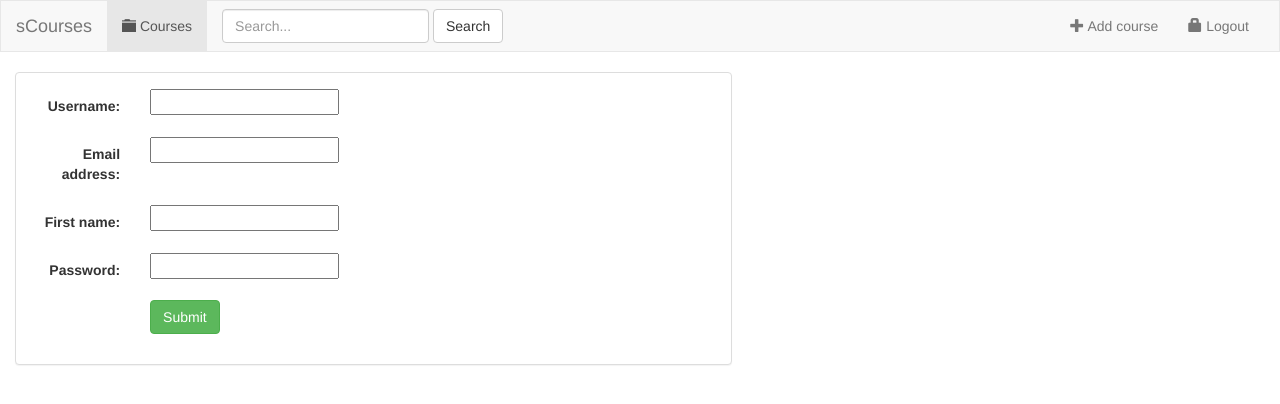
After one commit to yasotnik/dj-blog, a Django app: page /courses/register/ in a window 1280 px wide. The commit adds this page. Shown: the top 404 px of the page. Run offline with Django 3.2, Linux system fonts and the light colour scheme; some libraries are stand-ins or nearby versions.

Commit message:
Added registration form

```diff
--- a/courses/forms.py
+++ b/courses/forms.py
@@ -7,4 +7,4 @@ class UserForm(forms.ModelForm):
 
     class Meta:
         model = User
-        fields = ['username', 'password', 'email']
+        fields = ['username', 'email', 'first_name', 'password']
--- a/courses/templates/courses/form-template.html
+++ b/courses/templates/courses/form-template.html
@@ -6,7 +6,6 @@
         </div>
         <label class="control-label col-sm-2">{{ field.label_tag }}</label>
         <div class="col-sm-10">{{ field }}</div>
-
     </div>
 
 {% endfor %}
--- /dev/null
+++ b/courses/templates/courses/registration.html
@@ -0,0 +1,20 @@
+{% extends "courses/base.html" %}
+{% block title %}Registration{% endblock %}
+{% block content %}
+        <div class="col-sm-12 col-md-7">
+            <div class="panel panel-default">
+                <div class="panel-body">
+                    <form class="form-horizontal" action="" method="post"
+                          enctype="multipart/form-data">
+                        {%  csrf_token %}
+                        {% include 'courses/form-template.html' %}
+                        <div class="form-group">
+                            <div class="col-sm-offset-2 col-sm-10">
+                                <button type="submit"  class="btn btn-success">Submit</button>
+                            </div>
+                        </div>
+                    </form>
+                </div>
+            </div>
+        </div>
+{% endblock content %}
--- a/courses/url.py
+++ b/courses/url.py
@@ -8,6 +8,9 @@ app_name = 'courses'
 urlpatterns = [
     # URL for course list /courses
     url(r'^$', views.CoursesView.as_view(), name='index'),
+
+    # URL for course list /courses
+    url(r'^register/$', views.UserFormView.as_view(), name='register'),
 
     # URL for exact course /course/id/
     url(r'^(?P<pk>[0-9]+)/$', views.DetailView.as_view(), name='course_info'),
--- a/courses/views.py
+++ b/courses/views.py
@@ -44,18 +44,27 @@ class UserFormView(View):
     # display blank form
     def get(self, request):
         form = self.form_class(None)
-        return render(request, self.template_name, {form:'form'})
+        return render(request, self.template_name, {'form': form})
 
     # reg user
     def post(self, request):
         form = self.form_class(request.POST)
-
         if form.is_valid():
             user = form.save(commit=False)
             username = form.cleaned_data['username']
             password = form.cleaned_data['password']
             user.set_password(password)
             user.save()
+
+            user = authenticate(username=username, password=password)
+
+            if user is not None:
+                if user.is_active:
+                    login(request, user)
+                    return redirect('courses:index')
+
+        return render(request, self.template_name, {'form': form})
+
 
 def follow(request):
     all_courses = Course.objects.all()
```
Also changed, not shown: courses/templates/courses/index.html (+2 -16 lines).
